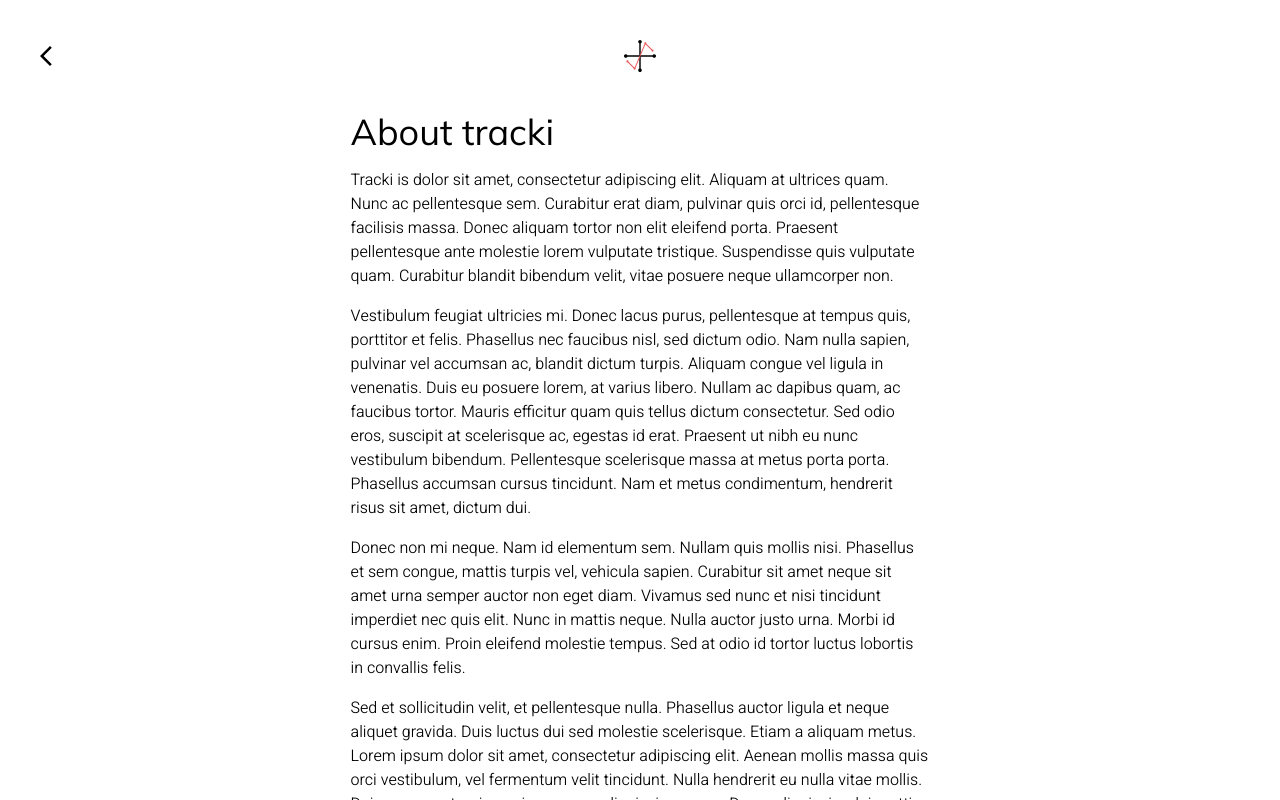
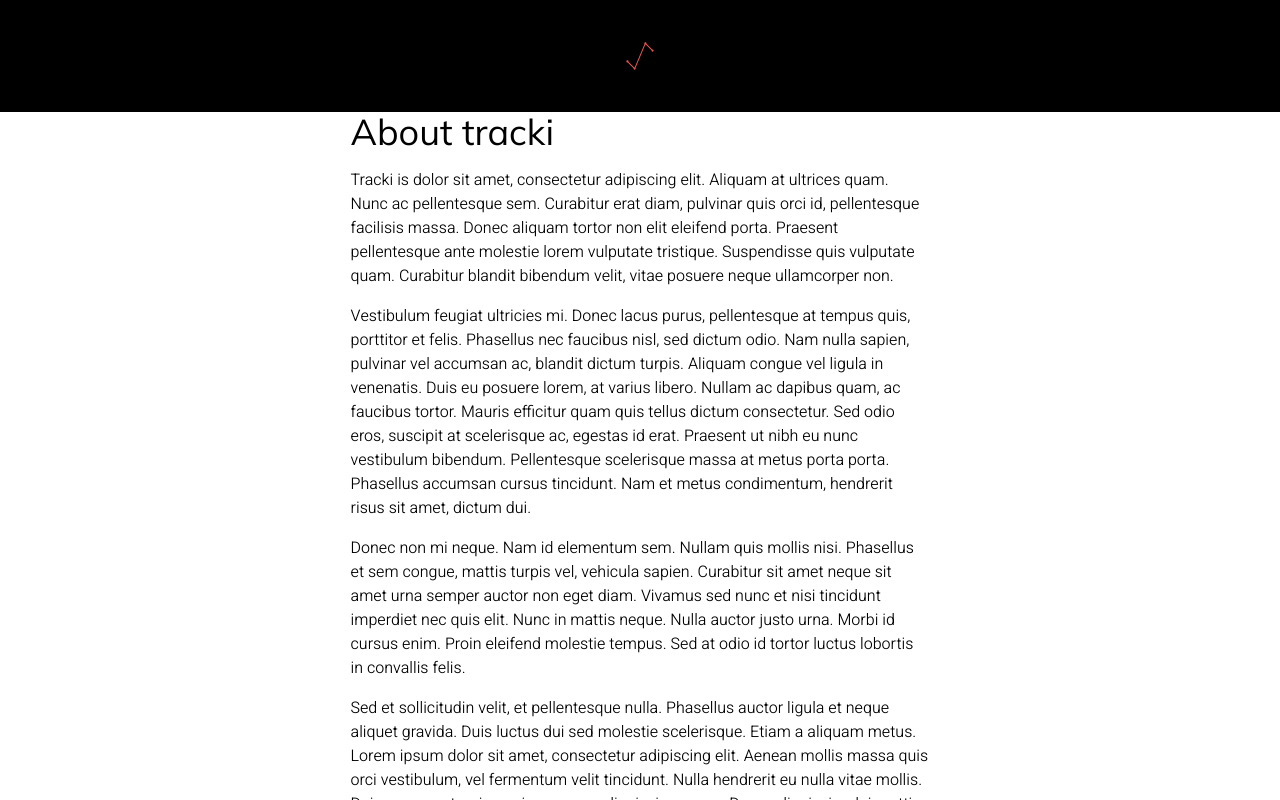
Before and after one commit to cirqlar/tracki, a React (Vite) app: page /about in a window 1280 px wide. Built offline with nearby package versions, Linux system fonts and the light colour scheme.

Commit message:
fix: sticky header

```diff
--- a/src/routes/about.tsx
+++ b/src/routes/about.tsx
@@ -8,8 +8,8 @@ export const Route = createFileRoute("/about")({
 
 function About() {
 	return (
-		<article aria-labelledby="aboutTitle" className="flex h-full flex-col">
-			<nav className="flex grow-0 items-center justify-between px-6 py-8 md:p-10">
+		<article aria-labelledby="aboutTitle" className="h-full overflow-auto">
+			<nav className="sticky top-0 flex items-center justify-between bg-black px-6 py-8 md:p-10">
 				<Link to="/" className="h-8 w-8">
 					<LeftArrow className="h-full" />
 				</Link>
@@ -18,7 +18,7 @@ function About() {
 				<div className="h-8 w-8"></div>
 			</nav>
 
-			<div className="grow-1 overflow-auto px-6 pb-6 md:px-16 md:pb-16">
+			<div className="px-6 pb-6 md:px-16 md:pb-16">
 				<div className="mx-auto md:max-w-prose">
 					<h1 className="w-full text-2xl md:text-4xl" id="aboutTitle">
 						About tracki
```
